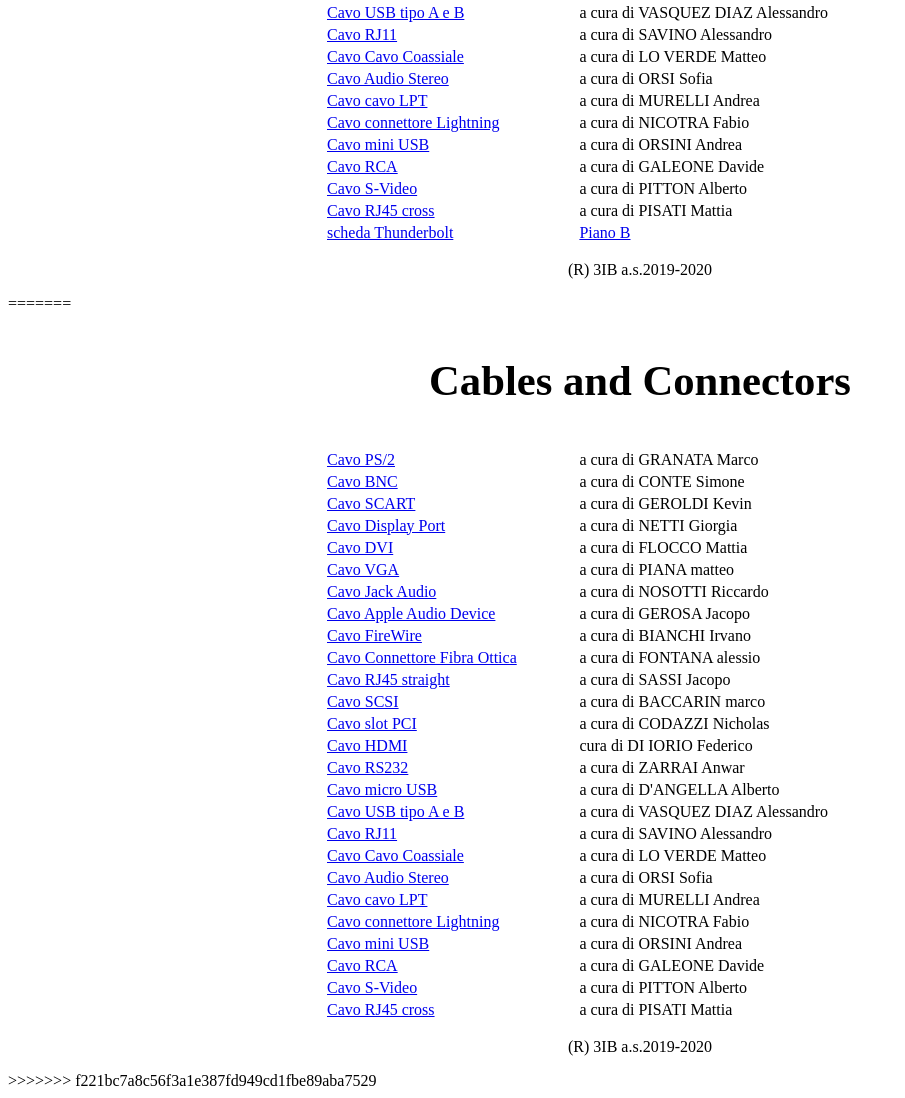
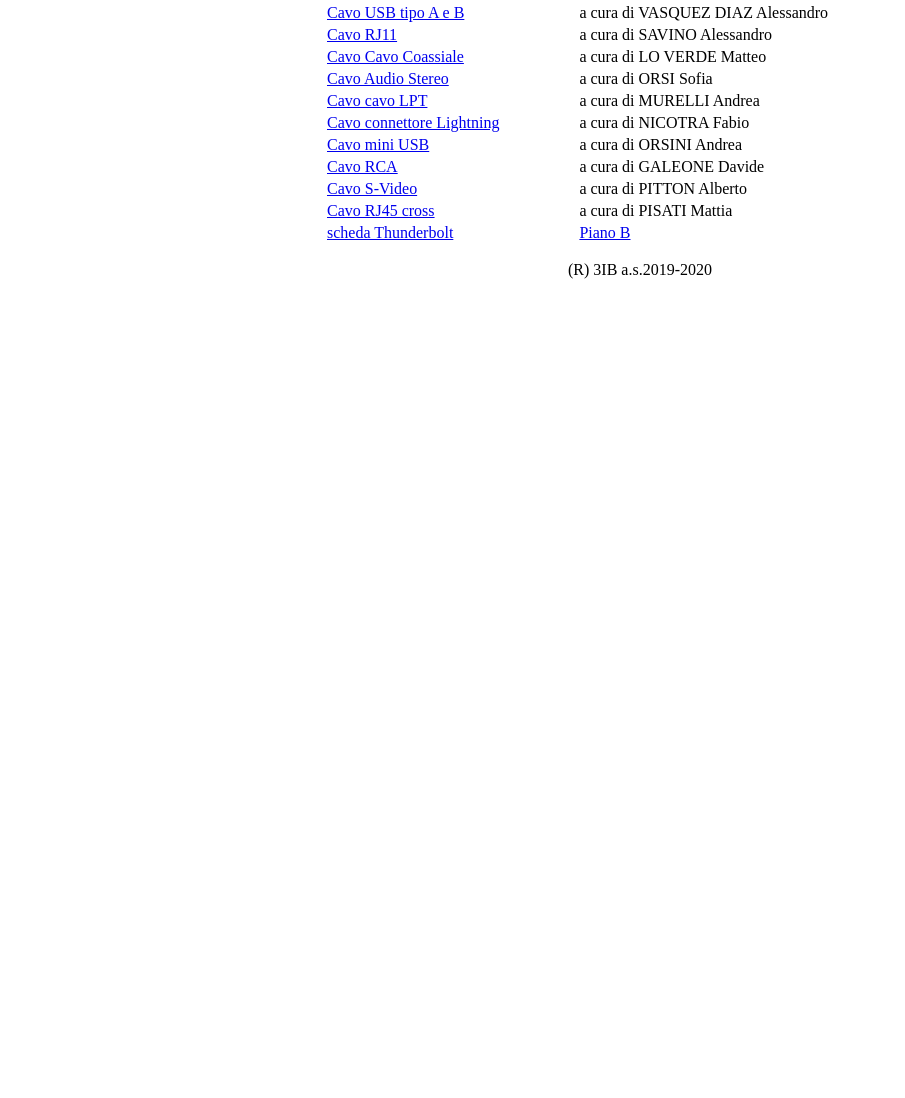
Before and after one commit to nadiaManclossi/3ibCablesAndConnectors, a plain HTML site: page index.html in a window 1280 px wide. Shown: the part 511-1609 px from the top of the page, without its empty margins (0-905 px from the left). After the commit the page ends 806 px from the top, so only its background shows below. Drawn offline with Linux system fonts and the light colour scheme.

Commit message:
Add files via upload

```diff
--- a/index.html
+++ b/index.html
@@ -43,49 +43,4 @@
 (R) 3IB a.s.2019-2020</p>
 </center>
 </BODY>
-=======
-<HTML>
-<HEAD>
-<TITLE>C&C 3IB</TITLE>
-<meta http-equiv="Cache-Control" content="no-cache, no-store, must-revalidate" />
-<link rel="stylesheet" type="text/css" href="miostile.css" />
-</HEAD>
-<BODY >
-<center>
-<p class="grande">
-<b>Cables and Connectors</b>
-</p>
-<table width="50%">
-<tr><td width="40%"><a href="granata/INDEX.html">Cavo PS/2</a></p></td><td><p>a cura di GRANATA Marco</td></tr>
-<tr><td><p><a href="CONTE/#">Cavo BNC</a></p></td><td><p>a cura di CONTE Simone</td></tr>
-<tr><td><p><a href="GEROLDI.html">Cavo SCART</a></p></td><td><p>a cura di GEROLDI Kevin</td></tr>
-<tr><td><p><a href="NETTI.html">Cavo Display Port</a></p></td><td><p>a cura di NETTI Giorgia</td></tr>
-<tr><td><p><a href="FLOCCO.html">Cavo DVI</a></p></td><td><p>a cura di FLOCCO Mattia</td></tr>
-<tr><td><p><a href="PIANA.html">Cavo VGA</a></p></td><td><p>a cura di PIANA matteo</td></tr>
-<tr><td><p><a href="NOSOTTI.html">Cavo Jack Audio</a></p></td><td><p>a cura di NOSOTTI Riccardo</td></tr>
-<tr><td><p><a href="GEROSA.html">Cavo Apple Audio Device</a></p></td><td><p>a cura di GEROSA Jacopo</td></tr>
-<tr><td><p><a href="BIANCHI.html">Cavo FireWire</a></p></td><td><p>a cura di BIANCHI Irvano</td></tr>
-<tr><td><p><a href="FONTANA.html">Cavo Connettore Fibra Ottica</a></p></td><td><p>a cura di FONTANA alessio</td></tr>
-<tr><td><p><a href="SASSI.html">Cavo RJ45 straight</a></p></td><td><p>a cura di SASSI Jacopo</td></tr>
-<tr><td><p><a href="BACCARIN.html">Cavo SCSI</a></p></td><td><p>a cura di BACCARIN marco</td></tr>
-<tr><td><p><a href="CODAZZI.html">Cavo slot PCI</a></p></td><td><p>a cura di CODAZZI Nicholas</td></tr>
-<tr><td><p><a href="DIIORIO.html">Cavo HDMI</a></p></td><td><p> cura di DI IORIO Federico</td></tr>
-<tr><td><p><a href="ZARRAI.html">Cavo RS232</a></p></td><td><p>a cura di ZARRAI Anwar</td></tr>
-<tr><td><p><a href="DANGELLA.html">Cavo micro USB</a></p></td><td><p>a cura di D'ANGELLA Alberto</td></tr>
-<tr><td><p><a href="VASQUEZ.html">Cavo USB tipo A e B</a></p></td><td><p>a cura di VASQUEZ DIAZ Alessandro</td></tr>
-<tr><td><p><a href="SAVINO/INDEX.html">Cavo RJ11</a></p></td><td><p>a cura di SAVINO Alessandro</td></tr>
-<tr><td><p><a href="LO.html">Cavo Cavo Coassiale</a></p></td><td><p>a cura di LO VERDE Matteo</td></tr>
-<tr><td><p><a href="ORSI.html">Cavo Audio Stereo</a></p></td><td><p>a cura di ORSI Sofia</td></tr>
-<tr><td><p><a href="MURELLI.html">Cavo cavo LPT</a></p></td><td><p>a cura di MURELLI Andrea</td></tr>
-<tr><td><p><a href="NICOTRA/INDEX.html">Cavo connettore Lightning</a></p></td><td><p>a cura di NICOTRA Fabio</td></tr>
-<tr><td><p><a href="ORSINI.html">Cavo mini USB</a></p></td><td><p>a cura di ORSINI Andrea</td></tr>
-<tr><td><p><a href="GALEONE.html">Cavo RCA</a></p></</p></td><td><p>a cura di GALEONE Davide</td></tr>
-<tr><td><p><a href="PITTON.html">Cavo S-Video</a></p></td><td><p>a cura di PITTON Alberto</td></tr>
-<tr><td><p><a href="PISATI.html">Cavo RJ45 cross</a></p></td><td><p>a cura di PISATI Mattia</td></tr>
-</table>
-<p style="style:right">
-(R) 3IB a.s.2019-2020</p>
-</center>
-</BODY>
->>>>>>> f221bc7a8c56f3a1e387fd949cd1fbe89aba7529
 </HTML>
```
